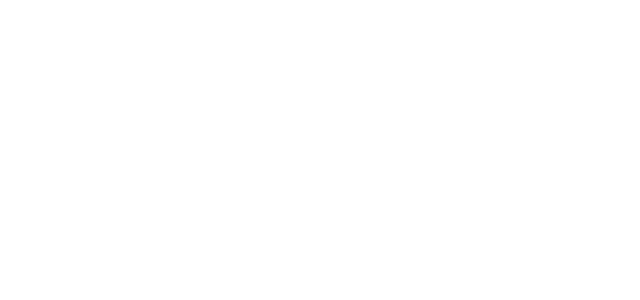
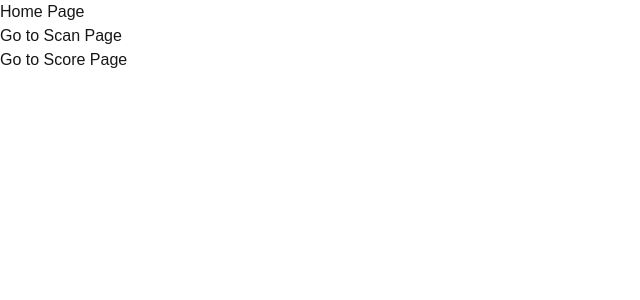
Before and after one commit to FujiiAmon/judge-man, a Next.js app: page / in a window 1280 px wide. Shown: the top 300 px of the page, without its empty margins (0-640 px from the left). Built offline with nearby package versions, Linux system fonts and the light colour scheme.

Commit message:
scanページとscoreページを追加

```diff
--- a/src/app/page.tsx
+++ b/src/app/page.tsx
@@ -1,3 +1,18 @@
+import Link from "next/link";
 export default function Home() {
-    return <></>;
+    return (
+        <div>
+            <h1>Home Page</h1>
+            <nav>
+                <ul>
+                    <li>
+                        <Link href="/scan">Go to Scan Page</Link>
+                    </li>
+                    <li>
+                        <Link href="/score">Go to Score Page</Link>
+                    </li>
+                </ul>
+            </nav>
+        </div>
+    );
 }
```
Also changed, not shown: src/app/scan/page.tsx (added, +7 -0 lines), src/app/score/page.tsx (added, +7 -0 lines).
